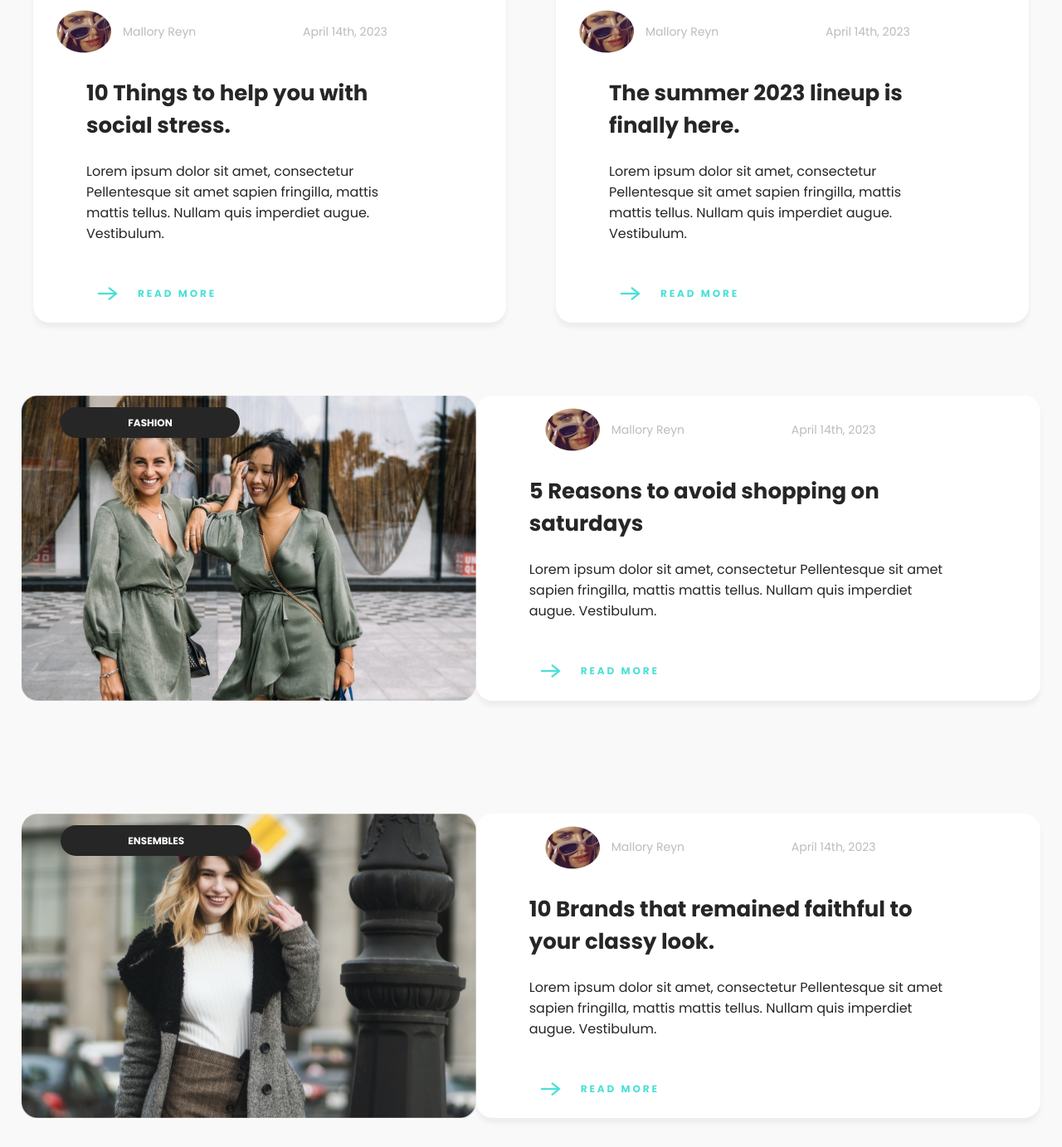
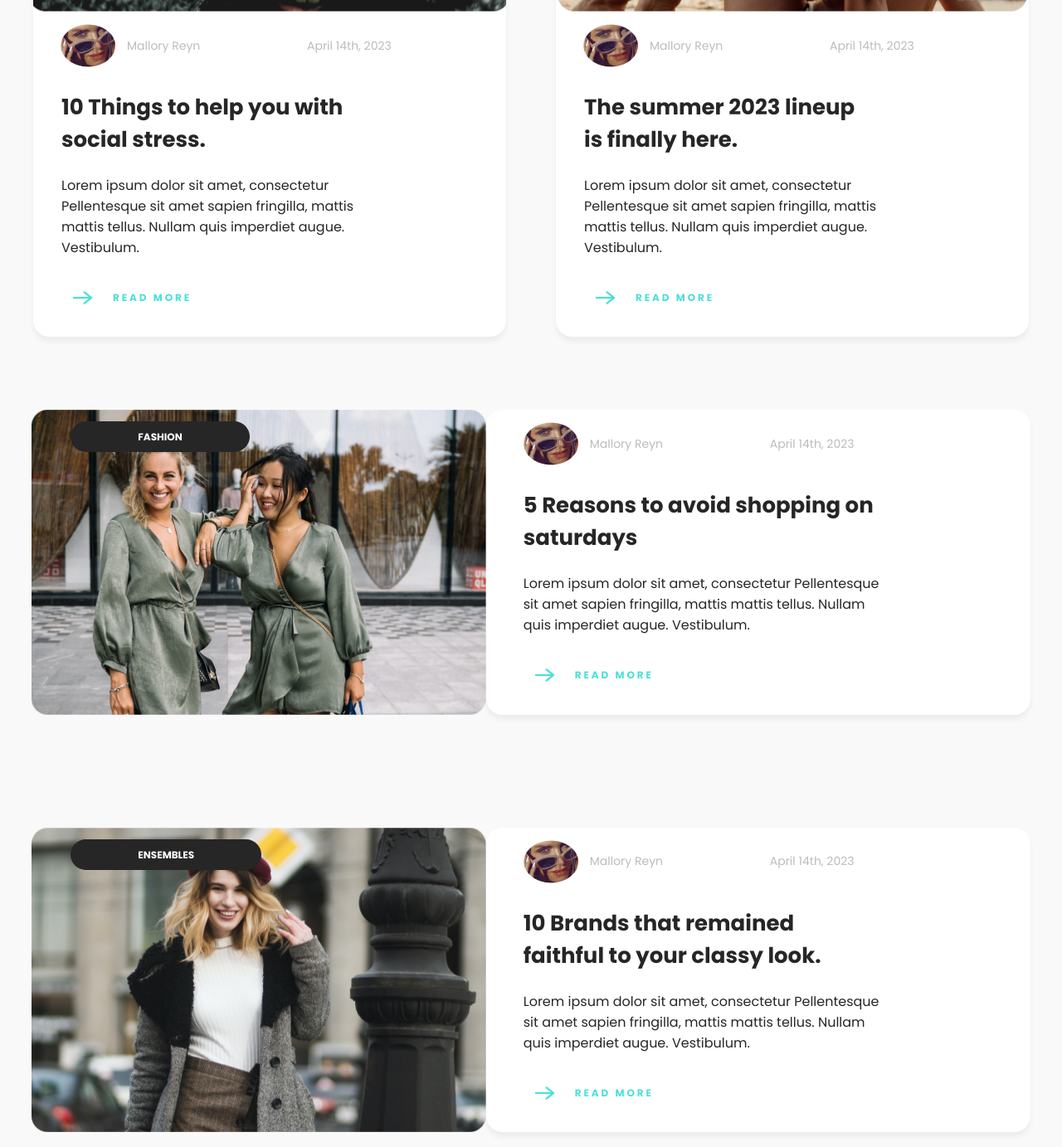
Before and after one commit to anaphitskhelauri/LuxVentusBlog, a plain HTML site: page index.html in a window 1280 px wide. Shown: the part 2551-3934 px from the top of the page at 83% size. Drawn offline with Linux system fonts and the light colour scheme.

Commit message:
text change

```diff
--- a/index.html
+++ b/index.html
@@ -28,9 +28,9 @@
         z-index: 100;
       }
 
-      .content {
+      /* .content {
         padding: 20px;
-      }
+      } */
     </style>
 </head>
 
@@ -129,13 +129,17 @@
       </div>
       <div class="section-three-text">
         <div class="first-line">
+          <div class="profile">
             <img src="./assets/profile icon.png" alt="" />
             <p>Mallory Reyn</p>
             <p>April 14th, 2023</p>
+          </div>
+          <div class="hot">
             <span>COMING IN HOT!</span>
           </div>
+        </div>
 
-        <div class="second-line">
+        <div class="second-line" id="second-line-three">
           <h3>The Latest Trends from the Moon Fashion Week.</h3>
           <p>
             Lorem ipsum dolor sit amet, consectetur adipiscing elit. Ut et
@@ -162,13 +166,13 @@
             <a href="#">LIFESTYLE</a>
           </div>
 
-          <div class="first-line">
-            <img src="./assets/profile icon.png" alt="" />
+          <div class="profile">
+            <img src="./assets/profile icon.png" alt="" id="four"/>
             <p>Mallory Reyn</p>
             <p>April 14th, 2023</p>
           </div>
 
-          <div class="second-line">
+          <div class="second-line" id="second-line-four">
             <h3>10 Things to help you with social stress.</h3>
             <p>
               Lorem ipsum dolor sit amet, consectetur Pellentesque sit amet
@@ -187,13 +191,13 @@
             <a href="#">SUMMER</a>
           </div>
 
-          <div class="first-line">
-            <img src="./assets/profile icon.png" alt="" />
+          <div class="profile">
+            <img src="./assets/profile icon.png" alt="" id="four"/>
             <p>Mallory Reyn</p>
             <p>April 14th, 2023</p>
           </div>
 
-          <div class="second-line">
+          <div class="second-line" id="second-line-four">
             <h3>The summer 2023 lineup is finally here.</h3>
             <p>
               Lorem ipsum dolor sit amet, consectetur Pellentesque sit amet
@@ -217,13 +221,13 @@
             </div>
 
             <div class="new-card">
-              <div class="first-line">
-                  <img src="./assets/profile icon.png" alt="" />
+              <div class="profile">
+                <img src="./assets/profile icon.png" alt="" id="five"/>
                 <p>Mallory Reyn</p>
                 <p>April 14th, 2023</p>
               </div>
 
-                <div class="second-line">
+                <div class="second-line" id="second-line-five">
                   <h3>5 Reasons to avoid shopping on saturdays</h3>
                   <p>
                     Lorem ipsum dolor sit amet, consectetur Pellentesque sit amet
@@ -243,14 +247,14 @@
             </div>
 
             <div class="new-card">
-              <div class="first-line">
-                  <img src="./assets/profile icon.png" alt="" />
+              <div class="profile">
+                <img src="./assets/profile icon.png" alt="" id="five"/>
                 <p>Mallory Reyn</p>
                 <p>April 14th, 2023</p>
               </div>
 
-                <div class="second-line">
-                  <h3>10 Brands that remained faithful to your classy look.</h3>
+                <div class="second-line" id="second-line-five">
+                  <h3 id="title1">10 Brands that remained faithful to your classy look.</h3>
                   <p>
                     Lorem ipsum dolor sit amet, consectetur Pellentesque sit amet
                     sapien fringilla, mattis mattis tellus. Nullam quis imperdiet
@@ -269,14 +273,14 @@
             </div>
 
             <div class="new-card">
-              <div class="first-line">
-                  <img src="./assets/profile icon.png" alt="" />
+              <div class="profile">
+                <img src="./assets/profile icon.png" alt="" id="five" />
                 <p>Mallory Reyn</p>
                 <p>April 14th, 2023</p>
               </div>
 
-                <div class="second-line">
-                  <h3>Mental health tips to cope with stress.</h3>
+                <div class="second-line" id="second-line-five">
+                  <h3 id="title2">Mental health tips to cope with stress.</h3>
                   <p>
                     Lorem ipsum dolor sit amet, consectetur Pellentesque sit amet
                     sapien fringilla, mattis mattis tellus. Nullam quis imperdiet
--- a/style.css
+++ b/style.css
@@ -8,7 +8,7 @@
 main {
   margin-left: auto;
   margin-right: auto;
-  max-width: 1340px;
+  max-width: 1440px;
 }
 
 html {
@@ -287,17 +287,22 @@ html {
 .first-line {
   display: flex;
   align-items: center;
-  justify-content: center;
+  gap: 360px;
+}
+
+.profile {
+  display: flex;
+  align-items: center;
   margin-top: 15px;
   margin-bottom: 29px;
 }
 
-.first-line img {
-  padding-left: auto;
+.profile img {
+  padding-left: 64px;
   padding-right: 14px;
 }
 
-.first-line p {
+.profile p {
   color: #bcbcbc;
   font-family: Poppins;
   font-size: 14px;
@@ -310,13 +315,12 @@ html {
   transition: 0.3s;
 }
 
-.first-line p:hover {
+.profile p:hover {
   color: #262626;
   transition: 0.3s;
 }
 
-.first-line span {
-  padding-left: 389px;
+.hot span {
   color: #f25e5e;
   font-family: Poppins;
   font-size: 14px;
@@ -325,9 +329,11 @@ html {
   line-height: normal;
   letter-spacing: 3.36px;
   transition: 0.3s;
+  margin-top: 15px;
+  margin-bottom: 29px;
 }
 
-.first-line span:hover {
+.hot span:hover {
   transition: 0.3s;
   transform: translateY(-5px);
 }
@@ -337,8 +343,13 @@ html {
   flex-direction: column;
   justify-content: center;
   gap: 23px;
+  padding-left: 33px;
+  padding-right: 107px;
+}
+
+#second-line-three {
   padding-left: 64px;
-  padding-right: 107px;
+  padding-right: 340px;
 }
 
 .second-line h3 {
@@ -363,8 +374,8 @@ html {
   display: flex;
   gap: 11px;
   align-items: center;
-  margin-top: 17px;
-  margin-bottom: 38px;
+  margin-top: 5px;
+  margin-bottom: 42px;
 }
 
 .read-more a {
@@ -394,6 +405,15 @@ html {
 }
 
 /* section four */
+
+#second-line-four {
+  padding-left: 34px;
+  padding-right: 183px;
+}
+
+#four {
+  padding-left: 33px;
+}
 .section-four {
   display: flex;
   flex-direction: column;
@@ -483,6 +503,23 @@ html {
 }
 
 /* section-five */
+
+#second-line-five {
+  padding-left: 45px;
+  padding-right: 170px;
+}
+
+#title1 {
+  padding-right: 65px;
+}
+
+#title2 {
+  padding-right: 65px;
+}
+
+#five {
+  padding-left: 45px;
+}
 
 .posts {
   display: flex;
@@ -597,7 +634,7 @@ html {
   border-radius: 20px;
   background: #fff;
   box-shadow: 0px 6px 6px 0px rgba(0, 0, 0, 0.05);
-  width: 680px;
+  width: 656px;
   height: 367.41px;
 }
 
@@ -651,7 +688,4 @@ html {
 
 .footer-nav img {
   transition: 0.3s;
-  -webkit-transform: scale(1.2);
-  -ms-transform: scale(1.2);
-  transform: scale(1.2);
 }
```
Lines whose indentation alone changed are shown as unchanged.
